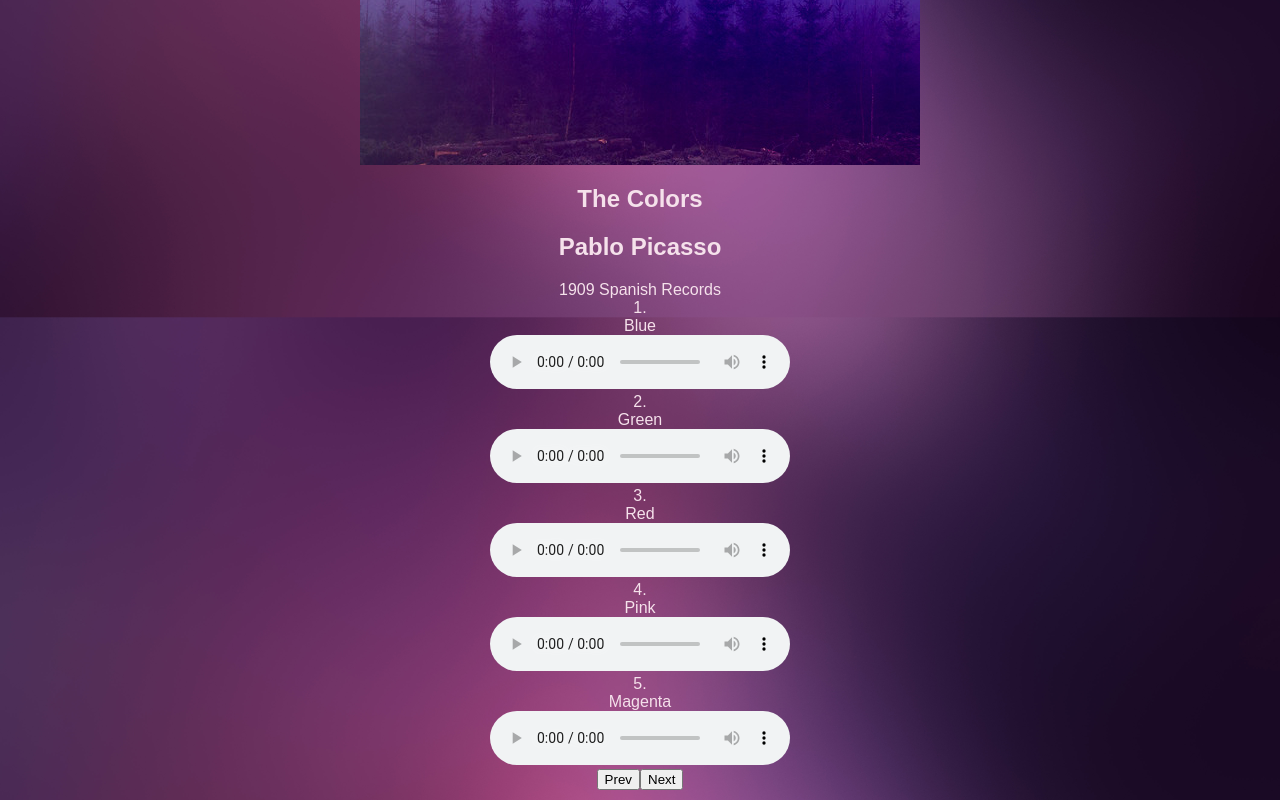
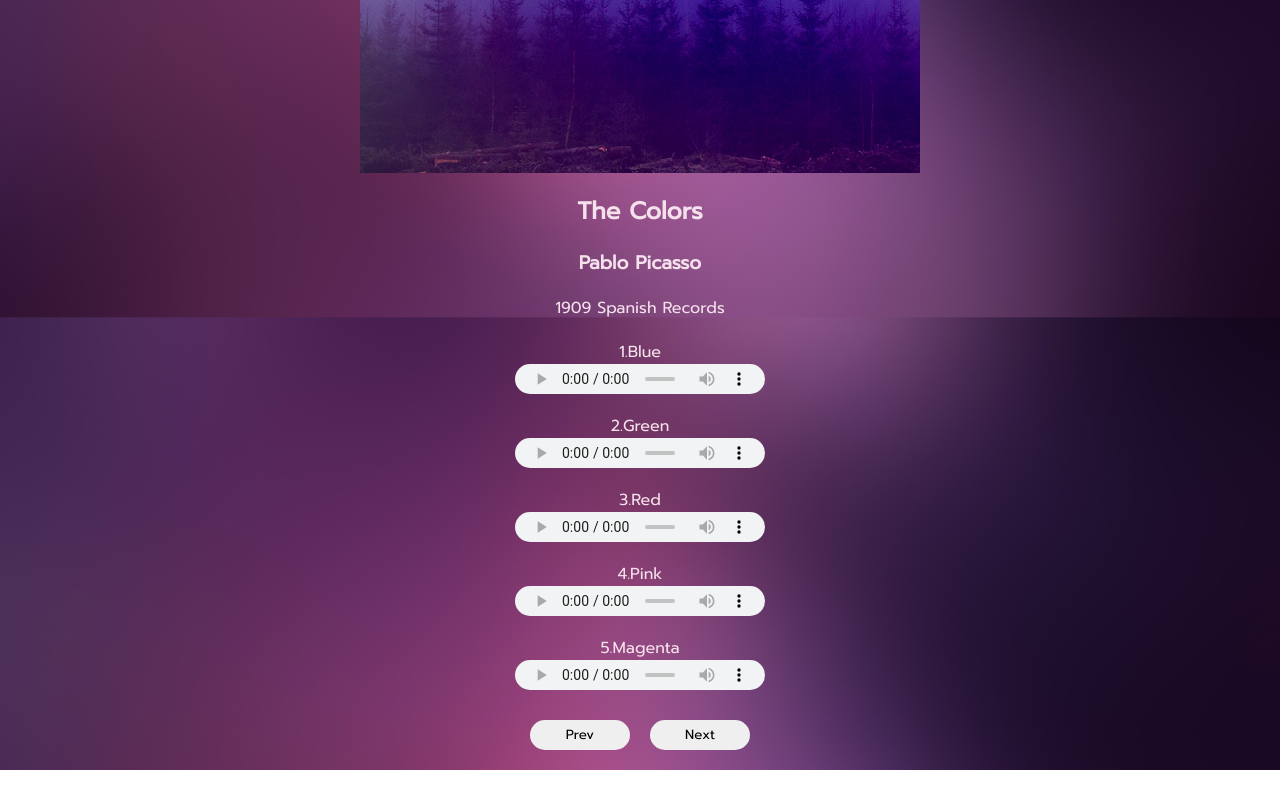
Before and after one commit to kel7774/bloc-jams-react, a React (Create React App) app: page /album/the-colors in a window 1280 px wide. Shown: the part 536-1336 px from the top of the page. After the commit the page ends 1306 px from the top, so only its background shows below. Built offline with nearby package versions, Linux system fonts and the light colour scheme.

Commit message:
finished styling buttons, added react-audio, not good fit, submitting for master merge

```diff
--- a/package.json
+++ b/package.json
@@ -9,6 +9,7 @@
     "react": "^16.13.1",
     "react-audio-player": "^0.13.0",
     "react-dom": "^16.13.1",
+    "react-player": "^2.5.0",
     "react-router-dom": "^5.2.0",
     "react-scripts": "3.4.1",
     "styled-components": "^5.1.1"
--- a/public/index.html
+++ b/public/index.html
@@ -4,6 +4,10 @@
     <meta charset="utf-8" />
     <link rel="shortcut icon" href="favicon.ico" type="image/x-icon" />
     <meta name="viewport" content="width=device-width, initial-scale=1" />
+    <link
+      href="https://fonts.googleapis.com/css2?family=Prompt&display=swap"
+      rel="stylesheet"
+    />
     <meta name="theme-color" content="#000000" />
     <meta
       name="description"
--- a/src/components/Album.js
+++ b/src/components/Album.js
@@ -1,4 +1,4 @@
-import React, { useState } from "react";
+import React, { useState, useEffect } from "react";
 import ReactAudioPlayer from "react-audio-player";
 import albumData from "../data/albums";
 import PlayerBar from "./PlayerBar";
@@ -21,25 +21,23 @@ const Album = (props) => {
     const newSong = albums.songs[newIndex];
     setCurrentSong(newSong);
   };
+
+  useEffect(() => {}, []);
   return (
     <AlbumInfoSection id="album-info">
-      <img id="album-cover-art" src={albums.albumCover} alt={albums.title} />
+      <img src={albums.albumCover} alt={albums.title} />
       <div className="album-details">
         <h1 id="album-title">{albums.title}</h1>
-        <h2 className="artist">{albums.artist}</h2>
+        <h3 className="artist">{albums.artist}</h3>
         <div id="release-info">{albums.releaseInfo}</div>
       </div>
       {albums.songs.map((song, index) => (
-        <TracksDiv
-          key={index}
-          title={albums.songs.title}
-          duration={albums.songs.duration}
-        >
-          <div>{index + 1 + "."}</div>
-          <div>{song.title}</div>
-          <div>
-            <ReactAudioPlayer src={song.audioSrc} controls />
+        <TracksDiv key={index} title={albums.songs.title}>
+          <div className="number-title">
+            <div>{index + 1 + ". "}</div>
+            <div>{song.title}</div>
           </div>
+          <ReactAudioPlayer src={song.audioSrc} controls />
         </TracksDiv>
       ))}
       <PlayerBar
--- a/src/components/PlayerBar.js
+++ b/src/components/PlayerBar.js
@@ -1,15 +1,16 @@
 import React from "react";
+import { Button } from "../styles/PlayerBar";
 
 const PlayerBar = ({ handlePrevClick, handleNextClick }) => {
   return (
     <section className="player-bar">
       <section className="buttons">
-        <button id="previous" onClick={handlePrevClick}>
+        <Button id="previous" onClick={handlePrevClick}>
           Prev
-        </button>
-        <button id="next" onClick={handleNextClick}>
+        </Button>
+        <Button id="next" onClick={handleNextClick}>
           Next
-        </button>
+        </Button>
       </section>
     </section>
   );
--- a/src/index.css
+++ b/src/index.css
@@ -1,7 +1,7 @@
 body {
   margin: 0;
   padding: 0;
-  font-family: sans-serif;
+  font-family: "Prompt", sans-serif;
   background: url(/assets/images/blurred_backgrounds/blur_bg_3.jpg) no-repeat
     center center fixed;
   -webkit-background-size: cover;
--- a/src/styles/Album.js
+++ b/src/styles/Album.js
@@ -9,6 +9,7 @@ export const AlbumInfoSection = styled.section`
   .album-details {
     text-align: center;
     color: #f5e1eb;
+    margin-bottom: 20px;
   }
 `;
 
@@ -18,4 +19,16 @@ export const TracksDiv = styled.section`
   justify-content: center;
   align-items: center;
   color: #f5e1eb;
+  .number-title {
+    display: flex;
+    flex-direction: row;
+  }
+  .react-audio-player {
+    width: 250px;
+    height: 30px;
+    margin-bottom: 20px;
+  }
+  // audio::-webkit-media-controls-panel {
+  //   background-color: #1a0925;
+  // }
 `;
--- /dev/null
+++ b/src/styles/PlayerBar.js
@@ -0,0 +1,14 @@
+import styled from "styled-components";
+
+export const Button = styled.button`
+  height: 30px;
+  width: 100px;
+  border-radius: 15px;
+  border: 0;
+  margin: 10px;
+  font-family: Prompt;
+  :hover {
+    background-color: #1c0c29;
+    color: #f5e1eb;
+  }
+`;
```
Also changed, not shown: 1 other file (tests, documents, lock files or other folders).
